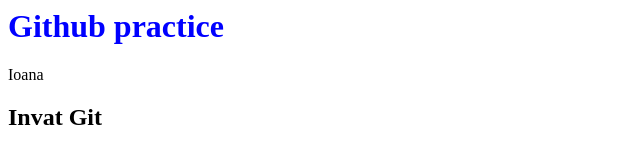
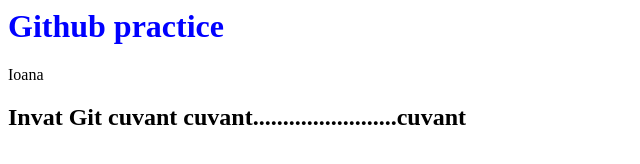
Before and after one commit to IoanaAdamovici/proiect-front-end-developer, a plain HTML site: page index.html in a window 1280 px wide. Shown: the whole page, without its empty margins (0-640 px from the left). Drawn offline with Linux system fonts and the light colour scheme.

Commit message:
Am modificat conform solicitarii

```diff
--- a/index.html
+++ b/index.html
@@ -6,7 +6,7 @@
         <body>
             <h1>Github practice</h1>
             <p>Ioana</p>
-            <h2> Invat Git</h2>
+            <h2> Invat Git cuvant cuvant........................cuvant</h2>
             </body>
 
     <html>
```
